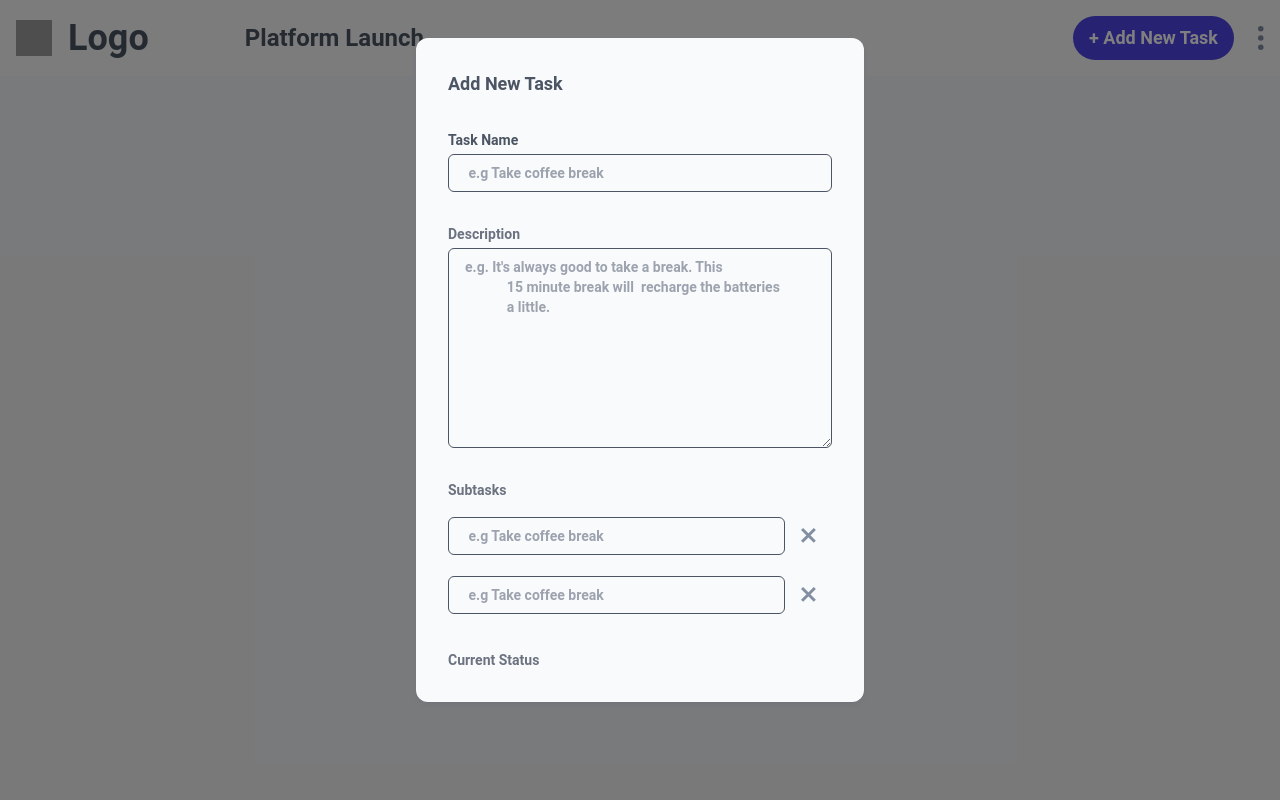
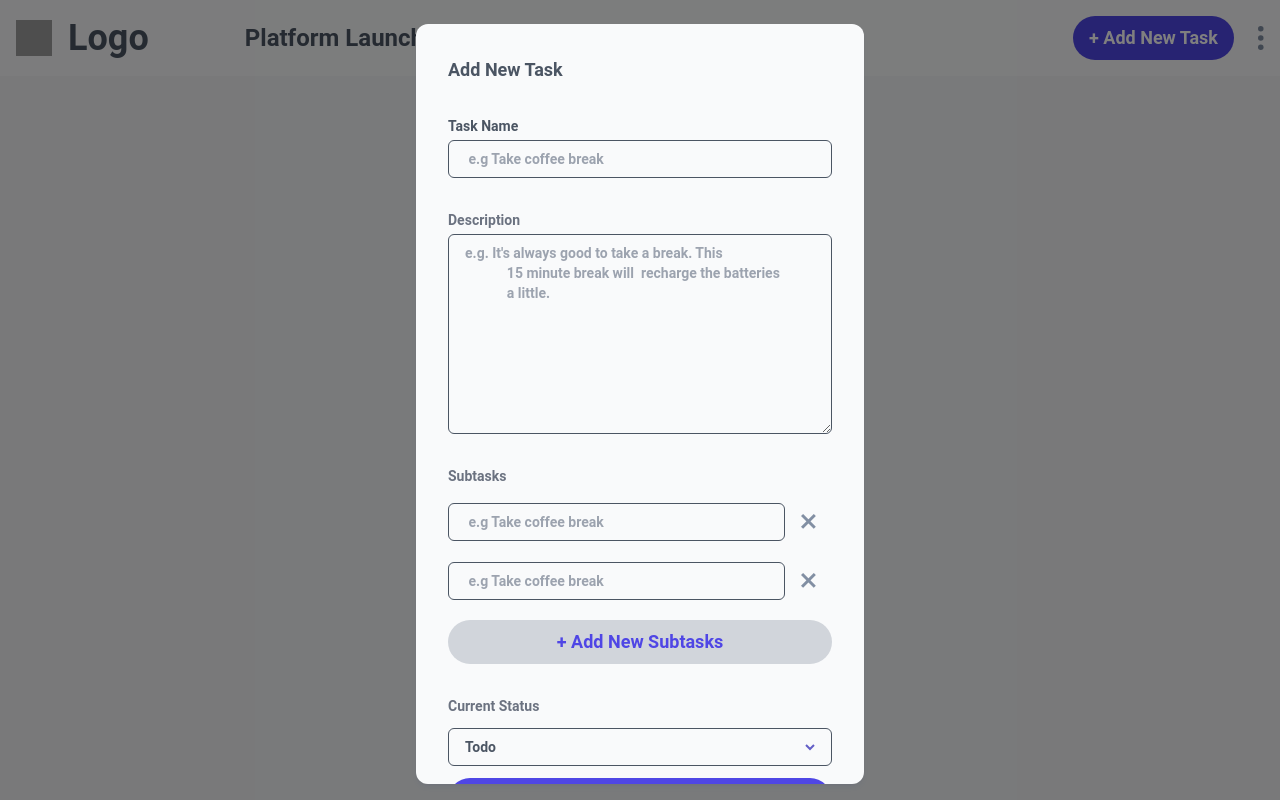
Before and after one commit to mustafa-khaled/Kanban-Task-Management, a React (Vite) app: page / in a window 1280 px wide. Both pictures are taken after a click on the button "+ Add New Task". Built offline with nearby package versions, Linux system fonts and the light colour scheme; grey boxes are pictures that could not be loaded; the HTML template or start-up script is replaced by a standard one.

Commit message:
Add Edit Task functionality

```diff
--- a/src/App.jsx
+++ b/src/App.jsx
@@ -1,9 +1,21 @@
 import Header from "./components/header/Header";
 import Center from "./components/Center";
-import { useState } from "react";
+import { useEffect, useState } from "react";
+import { useSelector } from "react-redux";
 
 function App() {
   const [boardModalOpen, setBoardModalOpen] = useState(false);
+  const { theme } = useSelector((state) => state.theme);
+
+  useEffect(() => {
+    if (theme) {
+      document.documentElement.classList.add("dark");
+      document.documentElement.classList.remove("light");
+    } else {
+      document.documentElement.classList.add("light");
+      document.documentElement.classList.remove("dark");
+    }
+  }, [theme]);
 
   return (
     <div className="h-[100vh] bg-bgc text-textColor">
--- a/src/components/header/Header.jsx
+++ b/src/components/header/Header.jsx
@@ -60,7 +60,11 @@ function Header({ boardModalOpen, setBoardModalOpen }) {
       )}
 
       {openAddEditTask && (
-        <AddEditTask setOpenAddEditTask={setOpenAddEditTask} device="mobile" />
+        <AddEditTask
+          setOpenAddEditTask={setOpenAddEditTask}
+          device="mobile"
+          type="add"
+        />
       )}
     </header>
   );
--- a/src/components/header/ThemeToggle.jsx
+++ b/src/components/header/ThemeToggle.jsx
@@ -1,6 +1,5 @@
 import { useSelector, useDispatch } from "react-redux";
 import { toggleTheme } from "../../redux/features/themeSlice";
-import { useEffect } from "react";
 import { Switch } from "@headlessui/react";
 
 import lightIcon from "../../assets/icon-light-theme.svg";
@@ -9,16 +8,6 @@ import darkIcon from "../../assets/icon-dark-theme.svg";
 function ThemeToggle() {
   const { theme } = useSelector((state) => state.theme);
   const dispatch = useDispatch();
-
-  useEffect(() => {
-    if (theme) {
-      document.documentElement.classList.add("dark");
-      document.documentElement.classList.remove("light");
-    } else {
-      document.documentElement.classList.add("light");
-      document.documentElement.classList.remove("dark");
-    }
-  }, [theme]);
 
   const handleToggle = () => {
     dispatch(toggleTheme());
--- a/src/index.css
+++ b/src/index.css
@@ -90,3 +90,10 @@ body {
     @apply flex-grow rounded-md border-[0.5px] border-textColor bg-transparent px-4  py-2 text-sm  outline-none outline-[1px] focus:border-colorBrand;
   }
 }
+
+.select-status {
+  background-image: url("./assets/icon-chevron-down.svg");
+  appearance: none;
+  background-repeat: no-repeat;
+  background-position: right 16px top 50%;
+}
--- a/src/modals/AddEditTask.jsx
+++ b/src/modals/AddEditTask.jsx
@@ -1,27 +1,101 @@
 import { useState } from "react";
 import { useDispatch, useSelector } from "react-redux";
-import { v4 as uuidv4 } from "uuid";
+import { v4 as v4Uuid } from "uuid";
+import { addTask, editTask } from "../redux/features/boardsSlice";
+
 import crossIcon from "../assets/icon-cross.svg";
+import Button from "../components/Button";
 
-function AddEditTask({ type, device, setOpenAddEditTask }) {
+function AddEditTask({
+  type,
+  device,
+  setOpenAddEditTask,
+  prevColIndex = 0,
+  taskIndex,
+}) {
+  const dispatch = useDispatch();
+  const [isValid, setIsValid] = useState(true);
   const [title, setTitle] = useState("");
   const [description, setDescription] = useState("");
   const [subtasks, setSubtasks] = useState([
     {
       title: "",
       isCompleted: false,
-      id: uuidv4(),
+      id: v4Uuid(),
     },
     {
       title: "",
       isCompleted: false,
-      id: uuidv4(),
+      id: v4Uuid(),
     },
   ]);
 
-  const onChangeSubtasks = () => {};
+  const board = useSelector((state) => state.boards).find(
+    (board) => board.isActive,
+  );
 
-  const onDelete = () => {};
+  const columns = board.columns;
+  const col = columns.find((co, index) => index === prevColIndex);
+  const [status, setStatus] = useState(columns[prevColIndex].name);
+  const [newColIndex, setNewColIndex] = useState(prevColIndex);
+
+  const onChangeSubtasks = (id, newValue) => {
+    setSubtasks((prev) => {
+      const newSate = [...prev];
+      const subtasks = newSate.find((task) => task.id === id);
+      subtasks.title = newValue;
+      return newSate;
+    });
+  };
+
+  const onChangeStatus = (e) => {
+    setStatus(e.target.value);
+    setNewColIndex(e.target.selectedIndex);
+  };
+
+  const onDelete = (id) => {
+    setSubtasks((prev) => prev.filter((el) => el.id !== id));
+  };
+
+  const addNewInputTask = () => {
+    setSubtasks((prev) => [
+      ...prev,
+      { title: "", isCompleted: false, id: v4Uuid() },
+    ]);
+  };
+
+  const validate = () => {
+    setIsValid(false);
+    if (!title.trim()) {
+      return false;
+    }
+    for (let i = 0; i < subtasks?.length; i++) {
+      if (!subtasks[i].title.trim()) {
+        return false;
+      }
+    }
+    setIsValid(true);
+    return true;
+  };
+
+  const onSubmit = () => {
+    setOpenAddEditTask(false);
+    if (type === "add") {
+      dispatch(addTask({ title, description, subtasks, status, newColIndex }));
+    } else {
+      dispatch(
+        editTask({
+          title,
+          description,
+          subtasks,
+          status,
+          taskIndex,
+          newColIndex,
+          prevColIndex,
+        }),
+      );
+    }
+  };
 
   return (
     <div
@@ -105,21 +179,35 @@ function AddEditTask({ type, device, setOpenAddEditTask }) {
           ))}
         </div>
 
+        <Button styles="w-full mt-4" type="secondary" onClick={addNewInputTask}>
+          + Add New Subtasks
+        </Button>
+
         {/* current Status  */}
         <div className="mt-8 flex flex-col space-y-3">
           <label className="  text-sm text-gray-500 dark:text-white">
             Current Status
           </label>
 
-          {/* <select
+          <select
             value={status}
             onChange={onChangeStatus}
-            className=" select-status flex-grow rounded-md border-[1px] border-gray-300 bg-transparent px-4 py-2  text-sm outline-none focus:border-0 focus:outline-[#635fc7]"
+            className="select-status input"
           >
-            {columns.map((column, index) => (
+            {columns?.map((column, index) => (
               <option key={index}>{column.name}</option>
             ))}
-          </select> */}
+          </select>
+
+          <Button
+            styles="w-full mt-4"
+            onClick={() => {
+              const valid = validate();
+              if (valid) onSubmit(type);
+            }}
+          >
+            {type === "edit" ? "Save Edit" : "Create Task"}
+          </Button>
         </div>
       </div>
     </div>
```
